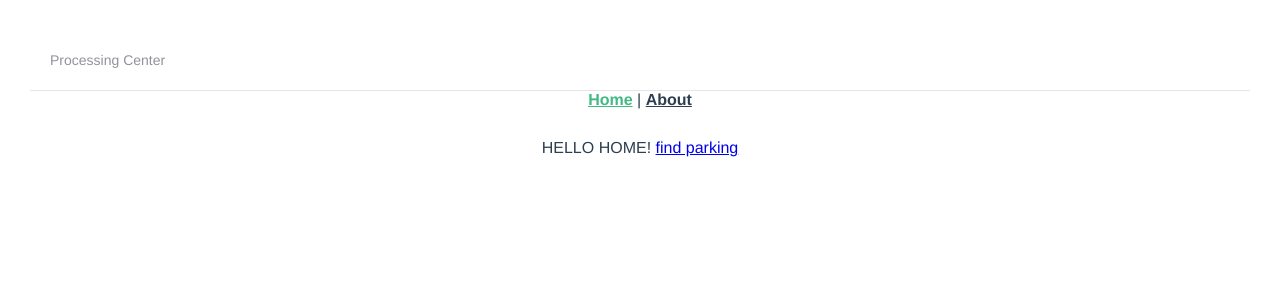
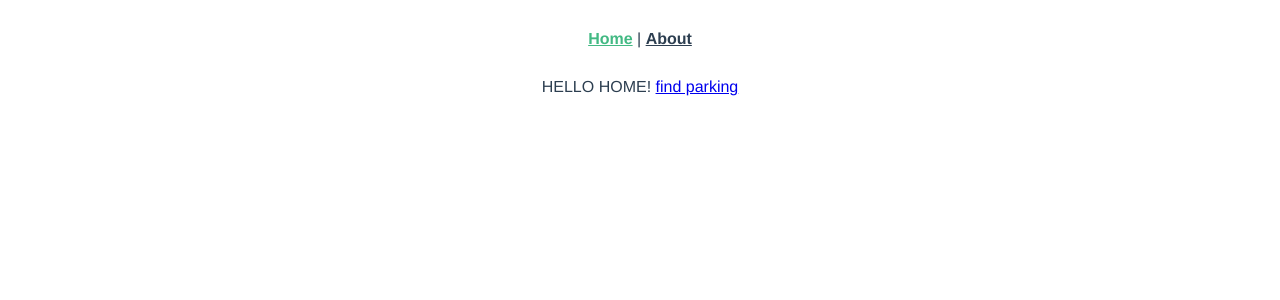
Before and after one commit to naormordechai/parker-front, a Vue app: page /#/ in a window 1280 px wide. Shown: the top 300 px of the page. Built offline with nearby package versions, Linux system fonts and the light colour scheme.

Commit message:
working on the reserve parking page

```diff
--- a/src/App.vue
+++ b/src/App.vue
@@ -1,9 +1,7 @@
 <template>
   <div id="app">
     <div id="nav">
-      <el-menu :default-active="activeIndex" class="el-menu-demo" mode="horizontal" @select="handleSelect">
-  <el-menu-item index="1">Processing Center</el-menu-item>
-      </el-menu>
+
       <router-link to="/">Home</router-link> |
       <router-link to="/about">About</router-link>
     </div>
--- a/src/views/ParkingDetails.vue
+++ b/src/views/ParkingDetails.vue
@@ -40,12 +40,13 @@
         </div>
     </el-card>
 
-        <el-card>
+    <el-card>
         <div>
             <p>{{parkingDetail.parking.description}}</p>
         </div>
     </el-card>
-      <el-button @click="$router.push('/reserve')" class="btn-reserve" type="success">Reserve Now!</el-button>
+
+             <el-button @click="$router.push('/reserve')" class="btn-reserve" type="success">Reserve Now!</el-button>
 
     </div>
     </section>
@@ -110,6 +111,9 @@ created(){
 .btn-reserve{
     width: 350px;
     margin-top: 30px;
+    position: fixed;
+    top: 88%;
+    left:30%
 }
 
 
--- a/src/views/ReserveParking.vue
+++ b/src/views/ReserveParking.vue
@@ -7,6 +7,8 @@
             style="height: 300px"
             >
         <GmapMarker
+            :key="index"
+            v-for="(m, index) in markers"
             :position="m.position"
             :clickable="true"
             :draggable="true"
```
